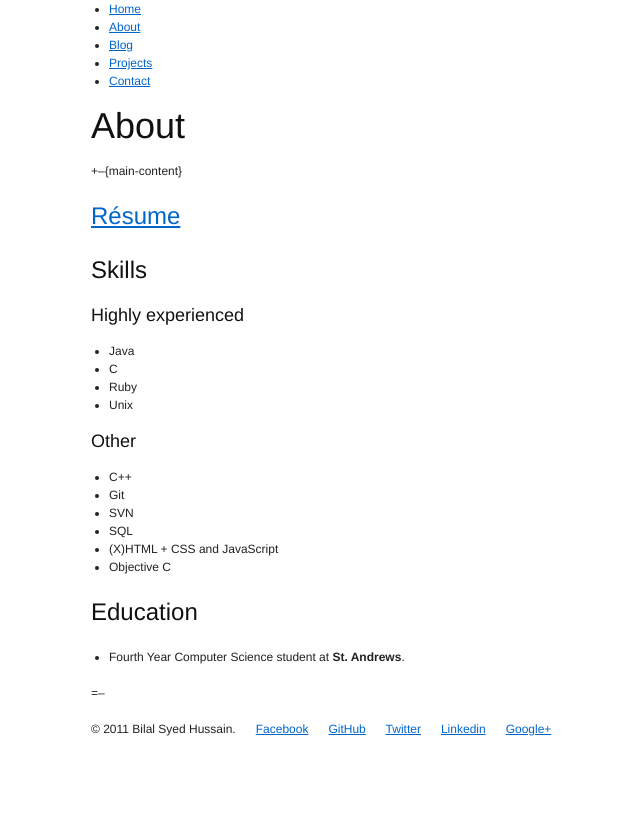
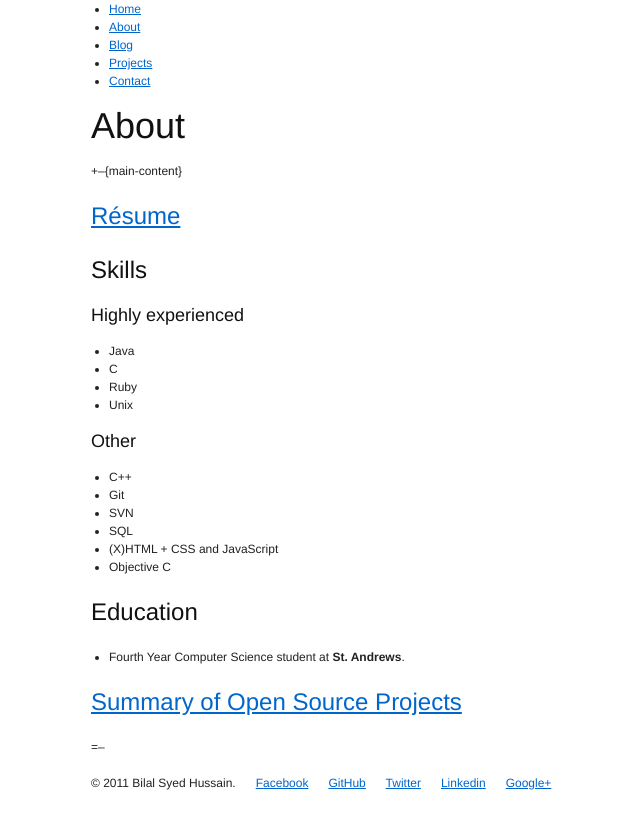
Before and after one commit to Bilalh/old-website-bilalh.github.com, a Jekyll site: the page built from about/index.md, in a window 1280 px wide. Shown: the top 829 px of the page, without its empty margins (74-714 px from the left). Built offline with Jekyll 4.4.1, drawn with Linux system fonts in a browser that asks for light colours; Markdown is read by kramdown in place of the engine named in the settings; comment, search, counter and statistics services are not loaded; part of the change alters nothing that is shown.

```diff
--- a/about/index.md
+++ b/about/index.md
@@ -10,7 +10,7 @@ no_sidebar: true
 
 +--{main-content}
 
-## [Résume](Bilal_Husasin-Resume.pdf "Bilal Hussain's Résume") ##
+## [Résume](Bilal_Husasin-Resume.pdf "Bilal Syed Hussain's Résume") ##
 
 ## Skills ##
 
@@ -33,6 +33,8 @@ no_sidebar: true
 ## Education ##
 * Fourth Year Computer Science student at **St. Andrews**.
 
+## [Summary of Open Source Projects](http://resume.github.com/?Bilalh "Summary of Open Source Projects") ##
+
 =--
 
 <div class="small quiet" id="indextank" style="display:none">
```
Also changed, not shown: 1 other file.
